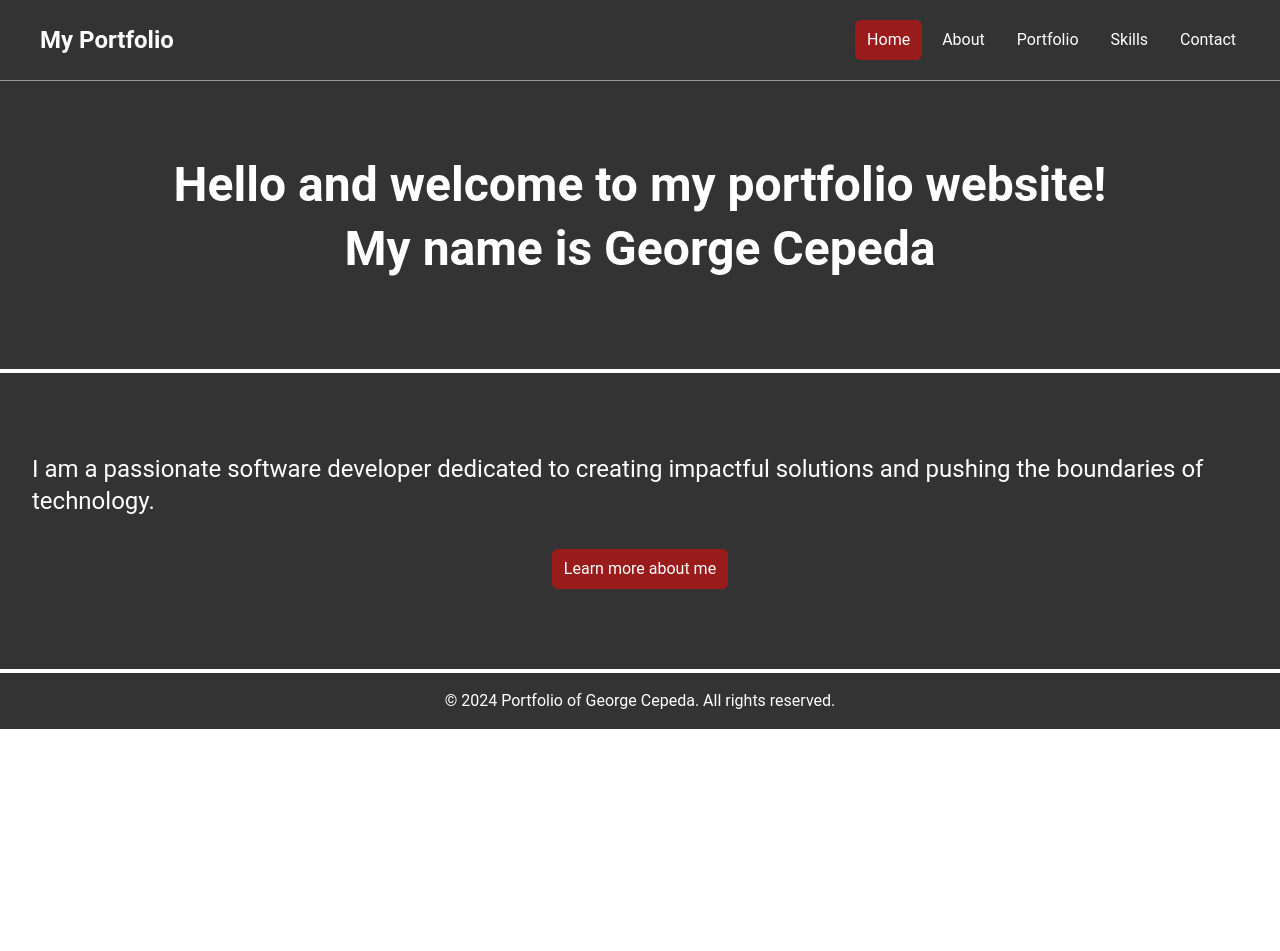
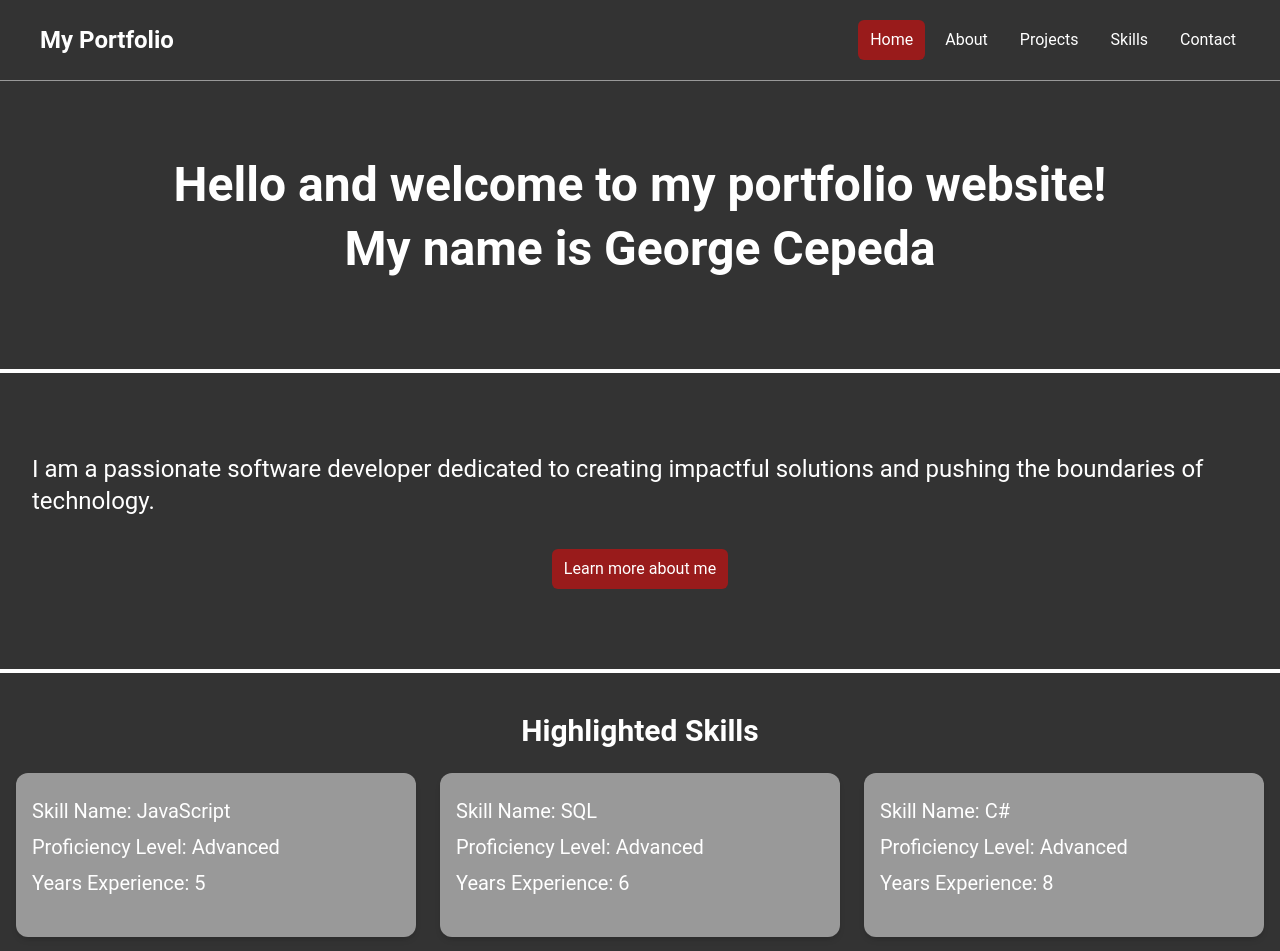
Before and after one commit to GeorgeCepeda/GeorgeCepeda.github.io, a React (Vite) app: page / in a window 1280 px wide. Shown: the top 951 px of the page. Before the commit the page ends 800 px from the top, so only its background shows below. Built offline with nearby package versions, Linux system fonts and the light colour scheme.

Commit message:
Added Skills object, page, and components

```diff
--- a/src/App.jsx
+++ b/src/App.jsx
@@ -8,6 +8,7 @@ import Homepage from './pages/Homepage'
 import NotFoundPage from './pages/NotFoundPage'
 import UnderConstructionPage from './pages/UnderConstructionPage'
 import AboutMePage from './pages/AboutMePage'
+import SkillsPage from './pages/SkillsPage'
 
 function App() {
   const [count, setCount] = useState(0)
@@ -17,8 +18,8 @@ function App() {
       <Route path='/' element={<MainLayout />}>
         <Route index element={<Homepage /> } />
         <Route path='/about' element={<AboutMePage />} />
-        <Route path='/portfolio' element={<UnderConstructionPage />} />
-        <Route path='/skills' element={<UnderConstructionPage />} />
+        <Route path='/project' element={<UnderConstructionPage />} />
+        <Route path='/skills' element={<SkillsPage />} />
         <Route path='/contact' element={<UnderConstructionPage />} />
         <Route path='*' element={ <NotFoundPage /> } />
       </Route>
--- /dev/null
+++ b/src/assets/jsons/skills.json
@@ -0,0 +1,43 @@
+[
+    {
+        "name": "JavaScript",
+        "proficiency": "Advanced",
+        "years": 5
+    },
+    {
+        "name": "SQL",
+        "proficiency":"Advanced",
+        "years": 6
+    },
+    {
+        "name": "C#",
+        "proficiency":"Advanced",
+        "years": 8
+    },
+    {
+        "name":"Python",
+        "proficiency":"Intermediate",
+        "years": 6
+    },
+    {
+        "name": "Unity",
+        "proficiency":"Intermediate",
+        "years": 6
+    },
+    {
+        "name": "Git",
+        "proficiency":"Advanced",
+        "years": 10
+    },
+    {
+        "name":"Kubernetes",
+        "proficiency": "Intermediate",
+        "years": 2
+    },
+    {
+        "name": "React",
+        "proficiency":"Intermediate",
+        "years": 2
+    }
+
+]
--- a/src/components/AboutMe.jsx
+++ b/src/components/AboutMe.jsx
@@ -13,6 +13,7 @@ const AboutMe = ({isAboutMe = false}) => {
             <p className="text-2xl mb-6">Throughout my career, I've specialized in designing and building robust IT infrastructures that underpin software applications. From architecting scalable microservices to implementing continuous integration and delivery pipelines, I've leveraged a variety of tools and technologies to streamline development workflows and drive operational efficiency. </p>
             <p className="text-2xl mb-6">My expertise spans a wide range of technologies, including Kubernetes, Docker, Helm, and SQL. I've used these tools extensively to deploy and manage containerized applications, optimize database performance, and ensure the reliability and scalability of software systems. </p>
             <p className="text-2xl mb-6">In addition to infrastructure work, I'm proficient in backend development using SQL and Python. I enjoy designing and implementing efficient database schemas, writing complex queries, and building scalable backend services with Python frameworks like Django.</p>
+            <p className="text-2xl mb-6">Currently I am employed at Infosys as a Technology Analyst, where I have been working for 4 years.</p>
             <p className="text-2xl mb-6">In 2019 I Graduated from the University of Illinois at Chicago, earning my Bachelor of Science in Computer Science.</p>
             <p className="text-2xl mb-6">Outside of work, I'm passionate about video games, I love programming my own games in C# using the Unity Engine. </p>
             <p className="text-2xl mb-6">I'm always eager to tackle new challenges and collaborate on exciting projects, so feel free to reach out if you'd like to connect or discuss potential opportunities!</p>
--- a/src/components/Navbar.jsx
+++ b/src/components/Navbar.jsx
@@ -31,9 +31,9 @@ const Navbar = () => {
                   >About
                   </NavLink>
                 <NavLink
-                  to="/portfolio"
+                  to="/project"
                   className={ linkClass }
-                  >Portfolio
+                  >Projects
                   </NavLink>
                 <NavLink
                   to="/skills"
--- /dev/null
+++ b/src/components/Skill.jsx
@@ -0,0 +1,17 @@
+import React from 'react'
+
+const Skill = ({skill}) => {
+  return (
+    <div className='bg-grayish-light rounded-xl shadow-md relative'>
+        <div className='p-4'>
+            <div className='mb-6'>
+                <div className='text-xl text-white my-2'>Skill Name: {skill.name}</div>
+                <div className='text-xl text-white my-2'>Proficiency Level: {skill.proficiency}</div>
+                <div className='text-xl text-white my-2'>Years Experience: {skill.years}</div>
+            </div>
+        </div>
+    </div>
+  )
+}
+
+export default Skill
--- /dev/null
+++ b/src/components/Skills.jsx
@@ -0,0 +1,35 @@
+import React from 'react';
+import { Link } from 'react-router-dom';
+import Skill from './Skill';
+import skillsData from '../assets/jsons/skills.json';
+
+const Skills = ({isSkills = false}) => {
+    const displaySkills = isSkills ? skillsData : skillsData.slice(0,3);
+
+    return (
+        <section className="bg-grayish px-4 py-10">
+            <div className="container-xl kg:container m-auto">
+                <h2 className="text-3xl font-bold text-white mb-6 text-center">
+                    {isSkills ? 'All Skills' : 'Highlighted Skills'}
+                </h2>
+                <div className='grid grid-cols1 md:grid-cols-3 gap-6'>
+                    {displaySkills.map((skill) => (
+                        <Skill skill={skill} />
+                    ))}
+                </div>
+                {isSkills ? (
+                    <></> ):(
+                    <section className='flex flex-col items-center'>
+                        <Link
+                        to='/skills'
+                        className='text-white bg-red-800 hover:bg-redish rounded-md px-3 py-2 mt-4'>
+                        See my other skills
+                        </Link>
+                    </section>
+                )}
+            </div>
+        </section>
+    )
+}
+
+export default Skills
--- a/src/pages/AboutMePage.jsx
+++ b/src/pages/AboutMePage.jsx
@@ -1,9 +1,13 @@
 import React from 'react'
 import AboutMe from '../components/AboutMe'
+import Skills from '../components/Skills'
 
 const AboutMePage = () => {
   return (
-    <AboutMe isAboutMe={true}/>
+    <>
+        <AboutMe isAboutMe={true}/>
+        <Skills />
+    </>
   )
 }
 
--- a/src/pages/Homepage.jsx
+++ b/src/pages/Homepage.jsx
@@ -1,12 +1,14 @@
 import React from 'react'
 import Hero from '../components/Hero'
 import AboutMe from '../components/AboutMe'
+import Skills from '../components/Skills'
 
 const Homepage = () => {
   return (
     <div>
       <Hero />
       <AboutMe />
+      <Skills />
     </div>
 
   )
--- /dev/null
+++ b/src/pages/SkillsPage.jsx
@@ -0,0 +1,11 @@
+import React from 'react'
+import Skills from '../components/Skills'
+import Skill from '../components/Skill'
+
+const SkillsPage = () => {
+  return (
+    <Skills isSkills={true}/>
+  )
+}
+
+export default SkillsPage
```
